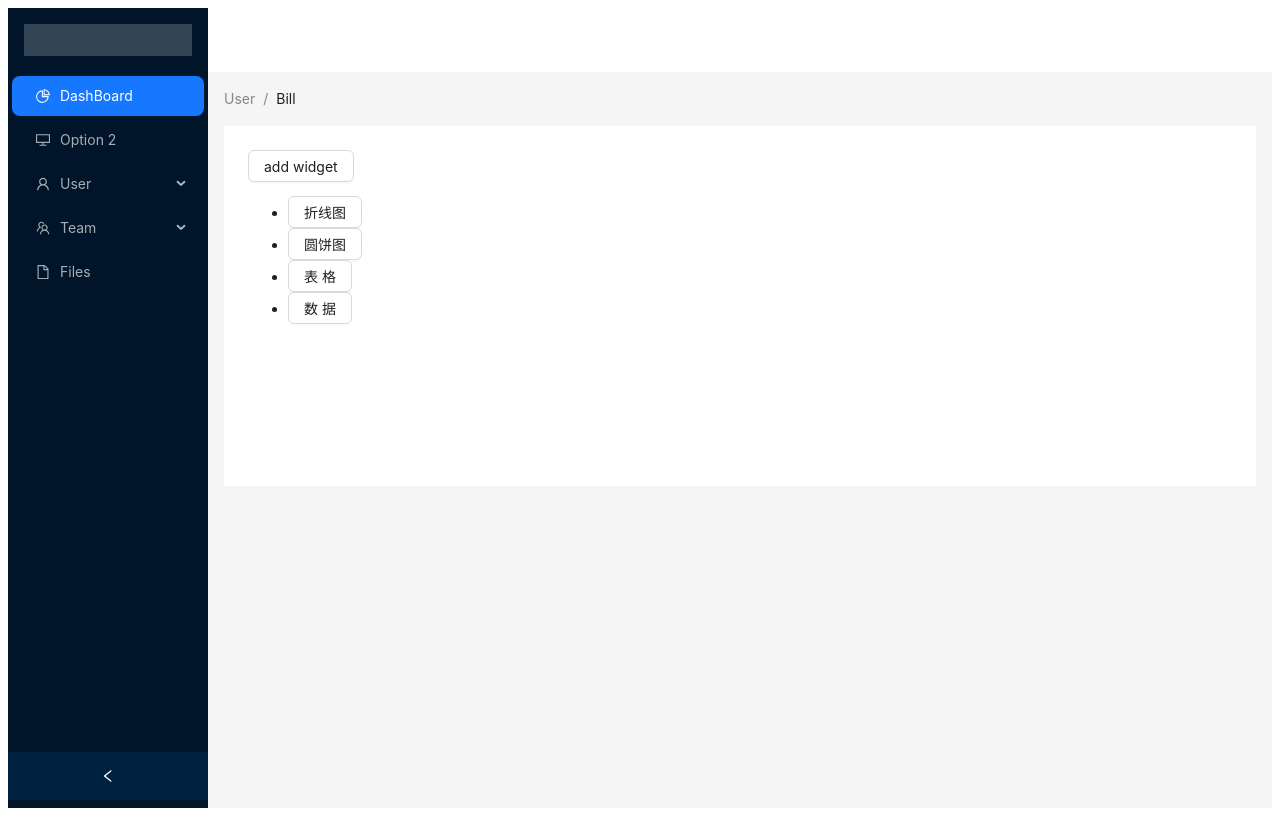
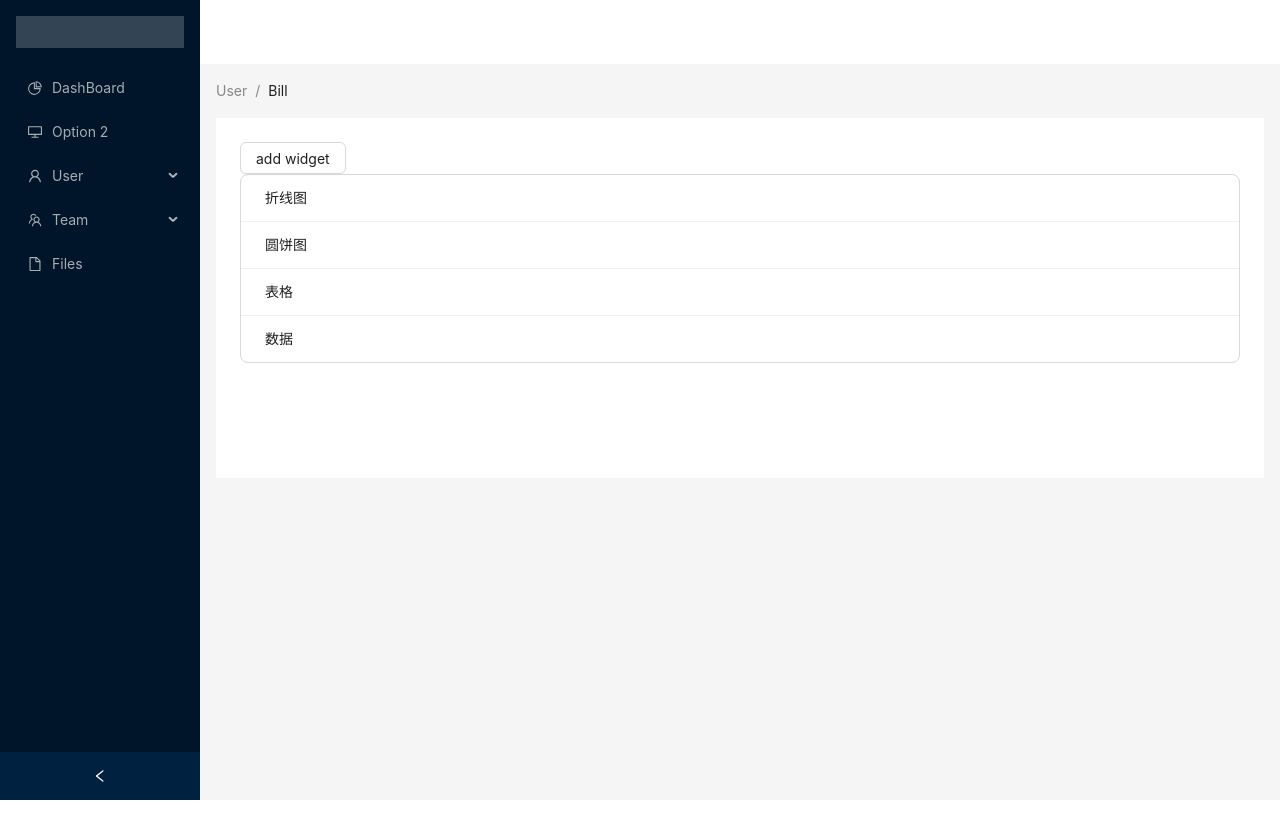
Before and after one commit to OceanJuly/react-antd, a React (Vite) app: page /home in a window 1280 px wide. Built offline with nearby package versions, Linux system fonts and the light colour scheme.

Commit message:
路由问题

```diff
--- a/package.json
+++ b/package.json
@@ -15,7 +15,8 @@
     "lodash": "^4.17.21",
     "react": "^18.2.0",
     "react-dom": "^18.2.0",
-    "react-grid-layout": "^1.3.4"
+    "react-grid-layout": "^1.3.4",
+    "react-router-dom": "^6.11.1"
   },
   "devDependencies": {
     "@types/react": "^18.0.28",
--- a/src/App.tsx
+++ b/src/App.tsx
@@ -1,4 +1,4 @@
-import React, { useState } from 'react';
+import React, { useState, Suspense} from 'react';
 import {
     DesktopOutlined,
     FileOutlined,
@@ -8,8 +8,10 @@ import {
 } from '@ant-design/icons';
 import type { MenuProps } from 'antd';
 import { Breadcrumb, Layout, Menu, theme } from 'antd';
+import './index.css'
 // const DashBoard = React.lazy(() => import('./pages/dashboard/dashboard.tsx'));
 import Dashboard from "./pages/dashboard/dashboard";
+
 
 const { Header, Content, Footer, Sider } = Layout;
 
@@ -30,7 +32,7 @@ function getItem(
 }
 
 const items: MenuItem[] = [
-    getItem('DashBoard', '1', <PieChartOutlined />),
+    getItem('DashBoard', 'home', <PieChartOutlined />),
     getItem('Option 2', '2', <DesktopOutlined />),
     getItem('User', 'sub1', <UserOutlined />, [
         getItem('Tom', '3'),
@@ -41,17 +43,20 @@ const items: MenuItem[] = [
     getItem('Files', '9', <FileOutlined />),
 ];
 
+const go2Page = (e: any) => {
+    console.log(e);
+}
+
 const App: React.FC = () => {
     const [collapsed, setCollapsed] = useState(false);
     const {
         token: { colorBgContainer },
     } = theme.useToken();
-
     return (
         <Layout style={{ minHeight: '100vh' }}>
             <Sider collapsible collapsed={collapsed} onCollapse={(value) => setCollapsed(value)}>
                 <div style={{ height: 32, margin: 16, background: 'rgba(255, 255, 255, 0.2)' }} />
-                <Menu theme="dark" defaultSelectedKeys={['1']} mode="inline" items={items} />
+                <Menu onClick={go2Page} theme="dark" defaultSelectedKeys={['1']} mode="inline" items={items} />
             </Sider>
             <Layout className="site-layout">
                 <Header style={{ padding: 0, background: colorBgContainer }} />
@@ -62,6 +67,9 @@ const App: React.FC = () => {
                     </Breadcrumb>
                     <div style={{ padding: 24, minHeight: 360, background: colorBgContainer }}>
                         <Dashboard></Dashboard>
+                        {/*<Routes>*/}
+                        {/*    <Route path="/home" element={<Dashboard />} />*/}
+                        {/*</Routes>*/}
                     </div>
                 </Content>
             </Layout>
--- a/src/assets/dashboard.css
+++ b/src/assets/dashboard.css
@@ -6,8 +6,16 @@
     height: 100%
 }
 
+.item-wrap {
+    display: flex;
+    flex-wrap: wrap;
+}
+
 .dashboard-widget-wrapper {
     background: white;
+    /*min-width: 600px;*/
+    /*min-height: 360px;*/
+    position: relative;
 }
 
 .dashboard-widget-wrapper:hover {
--- a/src/main.tsx
+++ b/src/main.tsx
@@ -1,9 +1,12 @@
 import React from 'react'
 import ReactDOM from 'react-dom/client'
 import App from './App.tsx'
+import {BrowserRouter as Router} from 'react-router-dom'
 
 ReactDOM.createRoot(document.getElementById('root') as HTMLElement).render(
   <React.StrictMode>
-    <App />
+    <Router>
+        <App />
+    </Router>
   </React.StrictMode>,
 )
--- /dev/null
+++ b/src/pages/dashboard/components/selectList.tsx
@@ -0,0 +1,26 @@
+import React from 'react';
+import { Divider, List, Typography } from 'antd';
+import '../style/selectList.css'
+
+const data = [
+    '折线图',
+    '圆饼图',
+    '表格',
+    '数据'
+];
+
+const App: React.FC = () => (
+    <>
+        <List
+            bordered
+            dataSource={data}
+            renderItem={(item) => (
+                <List.Item>
+                    <Typography.Text mark></Typography.Text> {item}
+                </List.Item>
+            )}
+        />
+    </>
+);
+
+export default App;
--- a/src/pages/dashboard/dashboard.tsx
+++ b/src/pages/dashboard/dashboard.tsx
@@ -10,6 +10,7 @@ const BarChartWidgetLazy = React.lazy(() => import('./components/BarChartWidget'
 const PieChartWidgetLazy = React.lazy(() => import('./components/PieChart'));
 const TableWidgetLazy = React.lazy(() => import('./components/tableCom'));
 const DataWidgetLazy = React.lazy(() => import('./components/dataCom'));
+const SelectList = React.lazy(() => import('./components/selectList'));
 const ResponsiveReactGridLayout = WidthProvider(Responsive);
 
 interface DashboardWidgetInfo {
@@ -77,8 +78,9 @@ function DashboardGird() {
 
 
     const createWidget = (widget: DashboardWidgetInfo) => {
+        const key = widget.layout.i ? widget.layout.i : '123'
         return (
-            <div className={'dashboard-widget-wrapper'} key={widget.layout.i} data-grid={widget.layout}>
+            <div className={'dashboard-widget-wrapper'} key={key} data-grid={widget.layout}>
                 <span className='dashboard-widget-header'>
                     <QuestionCircleOutlined className={'dashboard-widget-header-icon'} />
                     {widget.layout.static ? <LockOutlined className={'dashboard-widget-header-icon'} onClick={() => unlockWidget(widget)} /> : (
@@ -92,8 +94,15 @@ function DashboardGird() {
 
 
     const onAddWidget = () => {
+        const obj = {
+            0: 'BarChartWidget',
+            1: 'PieChartWidget',
+            2: 'table',
+            3: 'data'
+        }
         const x = (widgets.length * 3) % (currentCols);
-        const widgetName = x % 2 == 0 ? 'BarChartWidget' : 'PieChartWidget'
+        const widgetName = obj[widgets.length]
+        if (!widgetName) return
         const newWidgets = [...widgets, {
             widgetName: widgetName,
             layout: { i: widgetName, x: x, y: Infinity, w: 3, h: 2, static: false }
@@ -101,7 +110,8 @@ function DashboardGird() {
         setWidgets(newWidgets);
     }
 
-    const showCompItem = (e) => {
+    const handleClick = (e) => {
+        console.log(e);
         let widgetName = ''
         const x = (widgets.length * 3) % (currentCols);
         switch (e.target.id) {
@@ -149,20 +159,23 @@ function DashboardGird() {
     return (
         <>
             <Button onClick={onAddWidget}>add widget</Button>
-            <ul onClick={showCompItem}>
-                <li><Button id="1">折线图</Button></li>
-                <li><Button id="2">圆饼图</Button></li>
-                <li><Button id="3">表格</Button></li>
-                <li><Button id="4">数据</Button></li>
-            </ul>
+            {/*<ul onClick={showCompItem}>*/}
+            {/*    <li><Button id="1">折线图</Button></li>*/}
+            {/*    <li><Button id="2">圆饼图</Button></li>*/}
+            {/*    <li><Button id="3">表格</Button></li>*/}
+            {/*    <li><Button id="4">数据</Button></li>*/}
+            {/*</ul>*/}
+            <SelectList onClick={handleClick}></SelectList>
             <ResponsiveReactGridLayout
                 layouts={getLayouts()}
                 className={'layouts'}
                 onLayoutChange={onLayoutChange}
                 onBreakpointChange={onBreakpointChange}>
-
                 {widgets?.map(item => createWidget(item))}
             </ResponsiveReactGridLayout>
+            {/*<div className="item-wrap">*/}
+            {/*    {widgets?.map(item => createWidget(item))}*/}
+            {/*</div>*/}
         </>
     );
 }
--- /dev/null
+++ b/src/pages/dashboard/style/selectList.css
@@ -0,0 +1,3 @@
+.ant-list-item:hover {
+    background: #eeeeee;
+}
```
Also changed, not shown: 1 other file (tests, documents, lock files or other folders).
